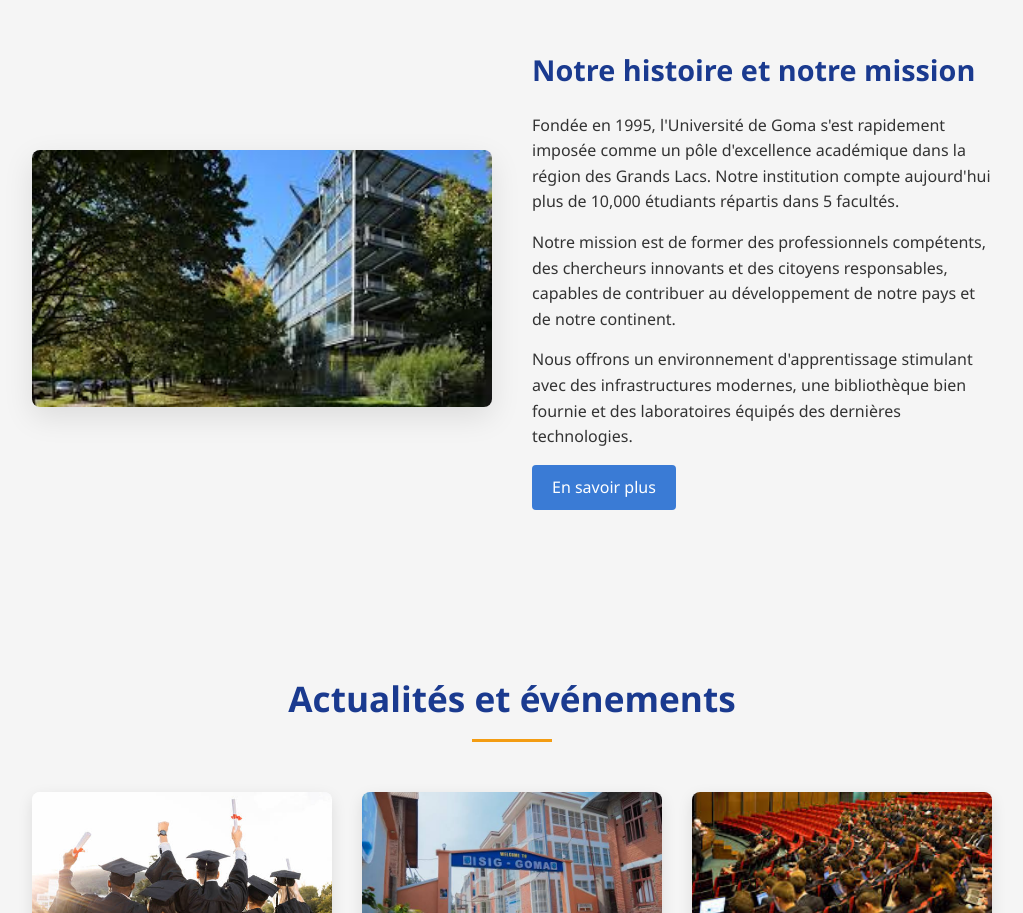
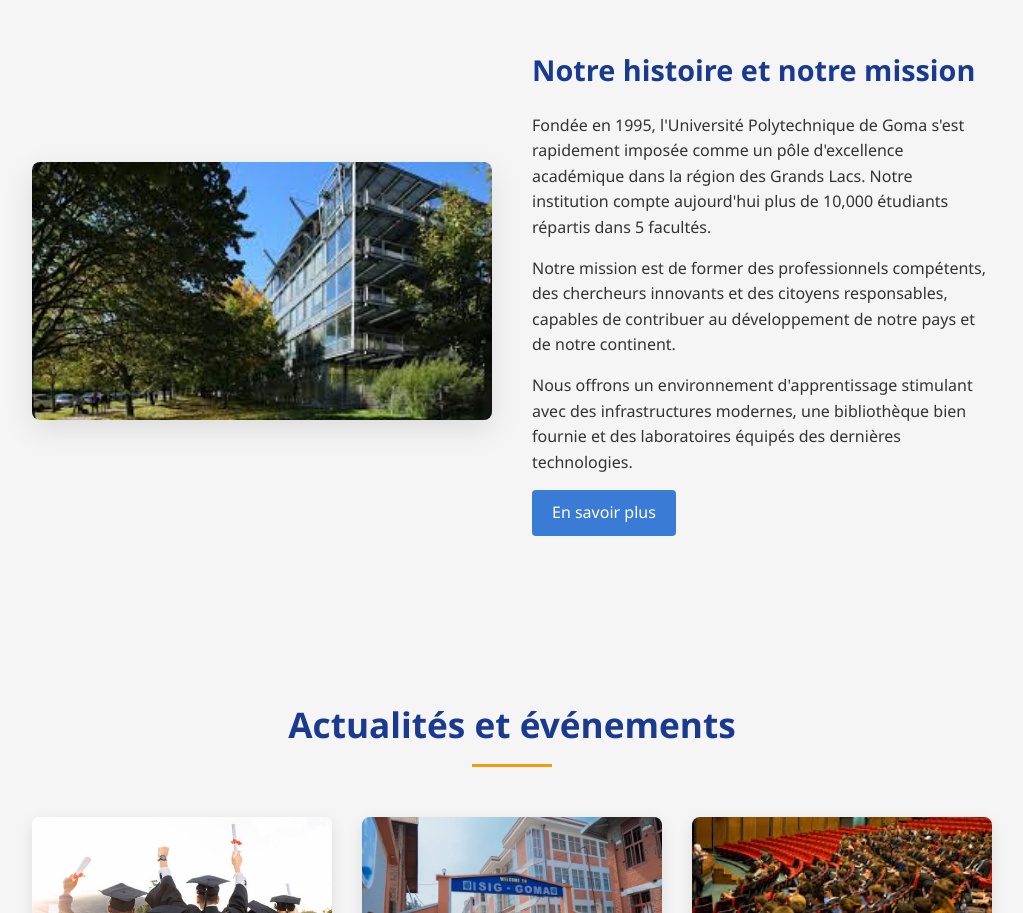
Before and after one commit to Bismarcke8/universite-polytechnique-goma, a plain HTML site: page index.html in a window 1280 px wide. Shown: the part 1001-1914 px from the top of the page, without its empty margins (128-1151 px from the left). Drawn offline with Linux system fonts and the light colour scheme.

Commit message:
Update index.html
mise a jour

```diff
--- a/index.html
+++ b/index.html
@@ -775,7 +775,7 @@
                 </div>
                 <div class="about-text">
                     <h3>Notre histoire et notre mission</h3>
-                    <p>Fondée en 1995, l'Université de Goma s'est rapidement imposée comme un pôle d'excellence académique dans la région des Grands Lacs. Notre institution compte aujourd'hui plus de 10,000 étudiants répartis dans 5 facultés.</p>
+                    <p>Fondée en 1995, l'Université Polytechnique de Goma s'est rapidement imposée comme un pôle d'excellence académique dans la région des Grands Lacs. Notre institution compte aujourd'hui plus de 10,000 étudiants répartis dans 5 facultés.</p>
                     <p>Notre mission est de former des professionnels compétents, des chercheurs innovants et des citoyens responsables, capables de contribuer au développement de notre pays et de notre continent.</p>
                     <p>Nous offrons un environnement d'apprentissage stimulant avec des infrastructures modernes, une bibliothèque bien fournie et des laboratoires équipés des dernières technologies.</p>
                     <a href="#" class="btn">En savoir plus</a>
```
